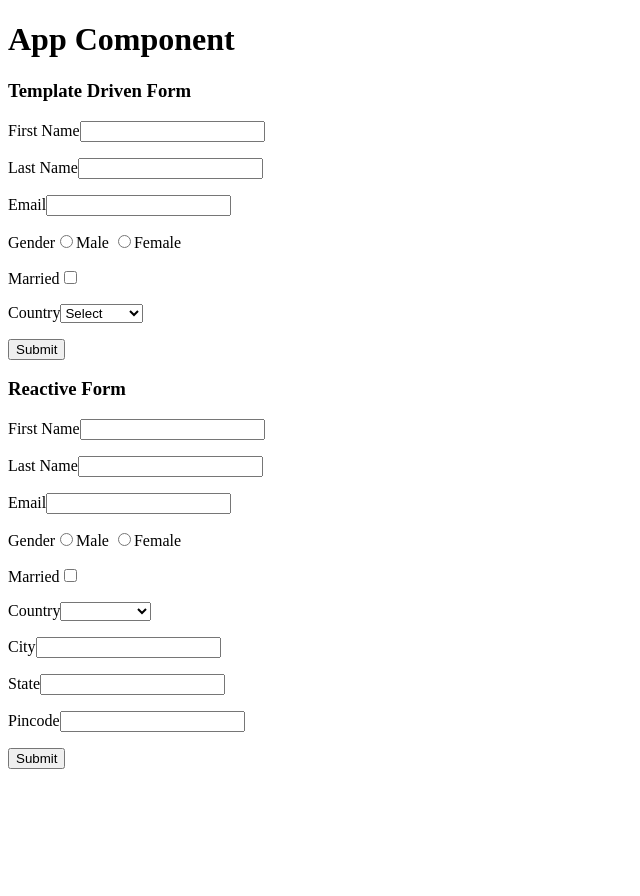
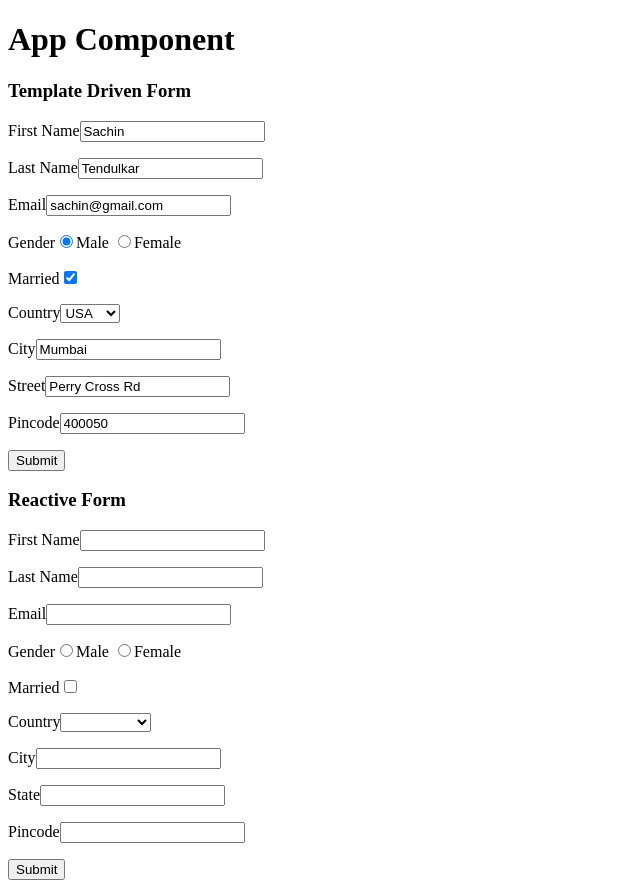
Before and after one commit to roshnikeee/my-first-app, an Angular app: page / in a window 1280 px wide. Shown: the whole page, without its empty margins (0-640 px from the left). Before the commit the page ends 800 px from the top, so only its background shows below. Built offline with nearby package versions, Linux system fonts and the light colour scheme.

Commit message:
merge conficts resolved

```diff
--- a/src/app/template-driven-form/template-driven-form.component.html
+++ b/src/app/template-driven-form/template-driven-form.component.html
@@ -3,33 +3,46 @@
   <form #contactForm="ngForm" (submit)="onSubmit(contactForm)">
     <p>
       <label for="firstname">First Name</label>
-            <input type="text" id="firstname" name="firstname">
+      <input type="text" name="firstname" id="firstname" [(ngModel)]="contact.firstName"/>
     </p>
     <p>
       <label for="lastname">Last Name</label>
-            <input type="text" id="lastname" name="lastname">
+      <input type="text" name="lastname" id="lastname" [(ngModel)]="contact.lastName"/>
     </p>
     <p>
       <label for="email">Email</label>
-            <input type="text" id="email" name="email">
+      <input type="text" name="email" id="email" [(ngModel)]="contact.email"/>
     </p>
     <p>
       <label for="gender">Gender</label>
-            <input type="radio" value="male" id="gender" name="gender">Male
-            <input type="radio" value="female" id="gender" name="gender">Female
+      <input type="radio" value="male" name="gender" id="gender" [(ngModel)]="contact.gender"/>Male
+      <input type="radio" value="female" name="gender" id="gender" [(ngModel)]="contact.gender"/>Female
     </p>
     <p>
-            <label for="ismarried">Married</label>
-            <input type="checkbox" id="isMarried" name="ismarried">
+        <label for="isMarried">Married</label>
+        <input type="checkbox" name="isMarried" id="isMarried" [(ngModel)]="contact.isMarried"/>
     </p>
     <p>
         <label for="country">Country</label>
-            <select id="country" name="country">
-                <option value="" >Select</option>
+        <select name="country" id="country" [(ngModel)]="contact.country">
+            <option value="">Select</option>
             <option [ngValue]="country.id" *ngFor="let country of countryList">{{country.name}}</option>
         </select>
     </p>
-
+    <div ngModelGroup="address">
+      <p>
+        <label for="city">City</label>
+        <input type="text" name="city" [(ngModel)]="contact.address.city"/>
+      </p>
+      <p>
+        <label for="street">Street</label>
+        <input type="text" name="street" [(ngModel)]="contact.address.street"/>
+      </p>
+      <p>
+        <label for="pincode">Pincode</label>
+        <input type="text" name="pincode" [(ngModel)]="contact.address.pincode"/>
+      </p>
+    </div>
     <p>
         <button type="submit">Submit</button>
     </p>
--- a/src/app/template-driven-form/template-driven-form.component.ts
+++ b/src/app/template-driven-form/template-driven-form.component.ts
@@ -1,28 +1,52 @@
-import { Component } from '@angular/core';
+import { Component, OnInit } from '@angular/core';
 import { NgForm } from '@angular/forms';
 
 @Component({
   selector: 'app-template-driven-form',
   templateUrl: './template-driven-form.component.html',
-  styleUrls: ['./template-driven-form.component.css']
+  styleUrls: ['./template-driven-form.component.css'],
 })
-export class TemplateDrivenFormComponent {
-countryList:Country[]=[
-  new Country('1','India'),
-  new Country('2','UK'),
-  new Country('3','Germany'),
-  new Country('4','Singapore')
-]
-onSubmit(form:NgForm){
+export class TemplateDrivenFormComponent implements OnInit {
+  countryList: Country[] = [
+    new Country('1', 'India'),
+    new Country('2', 'USA'),
+    new Country('3', 'UK'),
+  ];
 
-}
-}
-class Country{
-  id:string;
-  name:string;
-
-  constructor(id:string,name:string){
-    this.id=id;
-    this.name=name;
+  onSubmit(form: NgForm) {
+    console.log(form.value);
+  }
+  contact!: Contact;
+  ngOnInit(): void {
+    this.contact = {
+      firstName: 'Sachin',
+      lastName: 'Tendulkar',
+      email: 'sachin@gmail.com',
+      gender: 'male',
+      isMarried: true,
+      country: '2',
+      address: { city: 'Mumbai', street: 'Perry Cross Rd', pincode: '400050' },
+    };
   }
 }
+class Country {
+  id: string;
+  name: string;
+  constructor(id: string, name: string) {
+    this.id = id;
+    this.name = name;
+  }
+}
+class Contact {
+  firstName!: string;
+  lastName!: string;
+  email!: string;
+  gender!: string;
+  isMarried!: boolean;
+  country!: string;
+  address!: {
+    city: string;
+    street: string;
+    pincode: string;
+  }
+}
```
Also changed, not shown: src/app/reactive-form/reactive-form.component.html (line endings or trailing spaces). Lines whose indentation alone changed are shown as unchanged.
